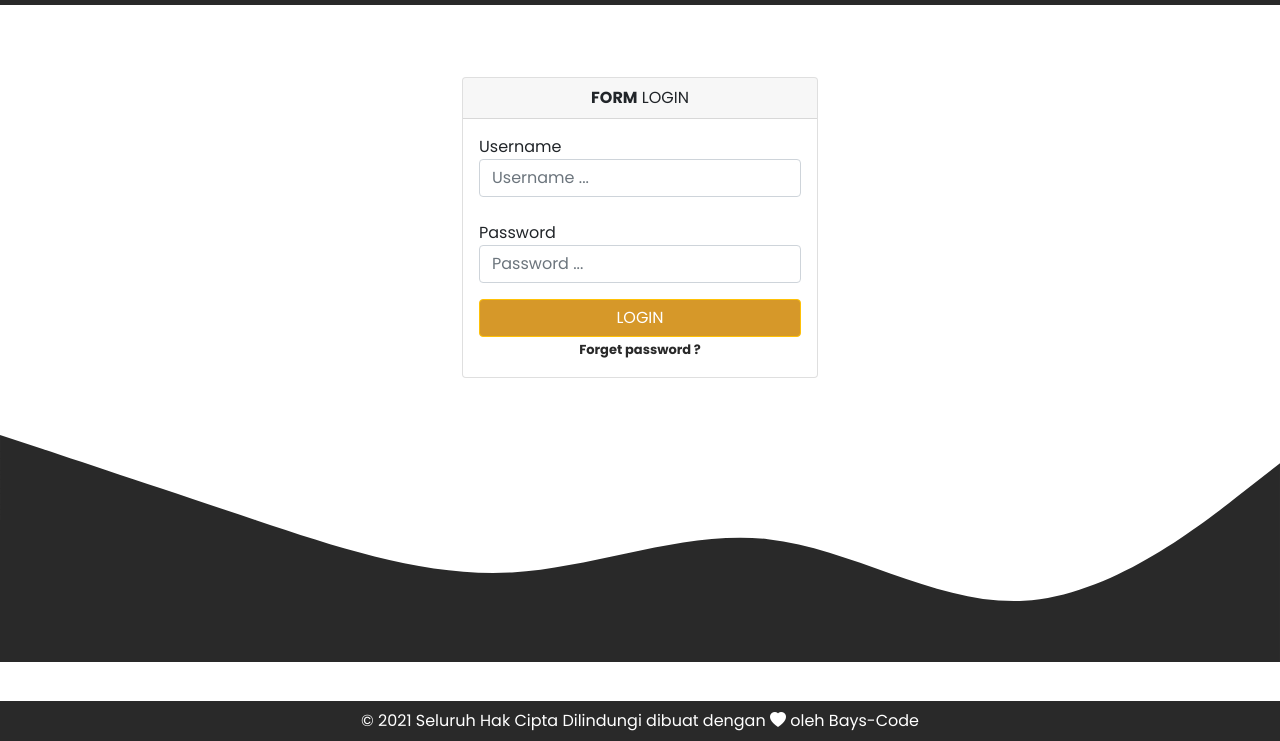
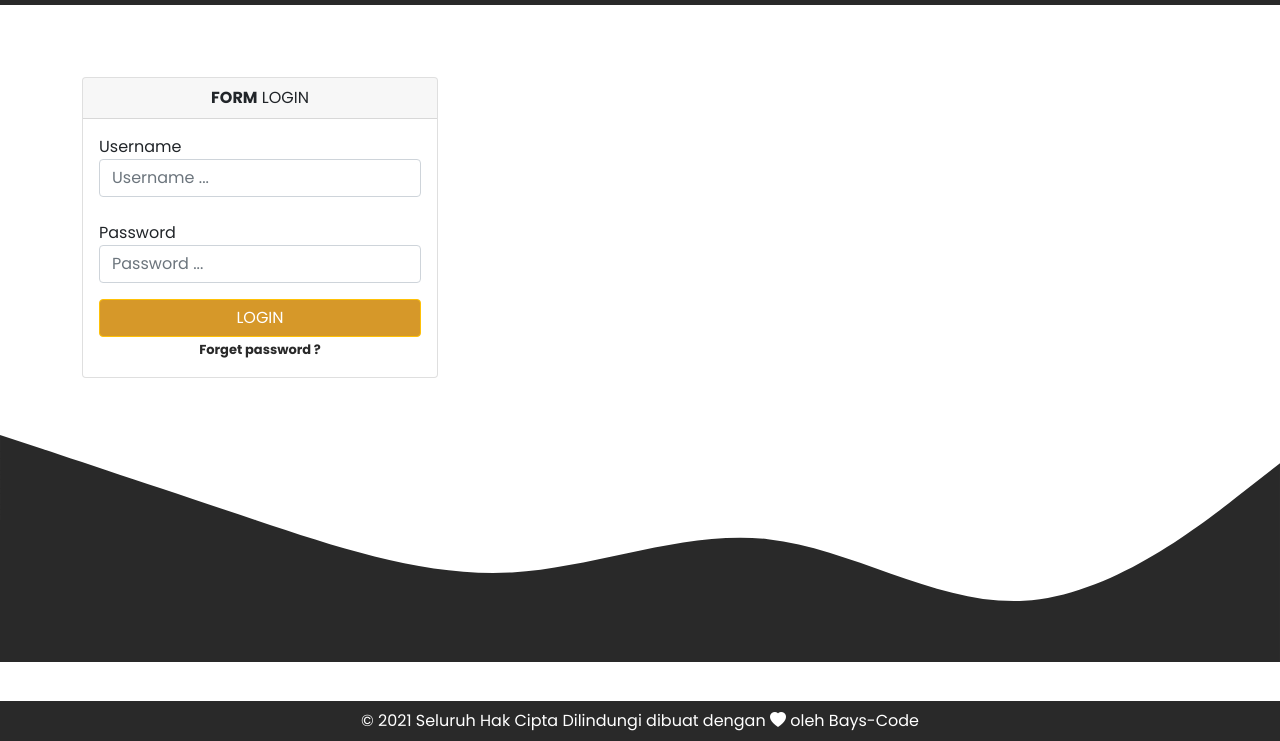
Before and after one commit to bayscodee/ideasindonesia, a plain HTML site: page login.html in a window 1280 px wide. Shown: the part 59-800 px from the top of the page. Drawn offline with nearby package versions, Linux system fonts and the light colour scheme.

```diff
--- a/login.html
+++ b/login.html
@@ -56,7 +56,7 @@
         <!-- START FORM LOGIM -->
         <div class="container mt-5">
             <div class="row">
-                <div class="col-md-4 offset-4">
+                <div class="col-md-4 justify-content-center">
                     <div class="card mt-4">
                         <div class="card-header text-center">
                             <strong>FORM</strong> LOGIN
```
Also changed, not shown: contact.html (+1 -1 lines), img/new.jpg (added).
